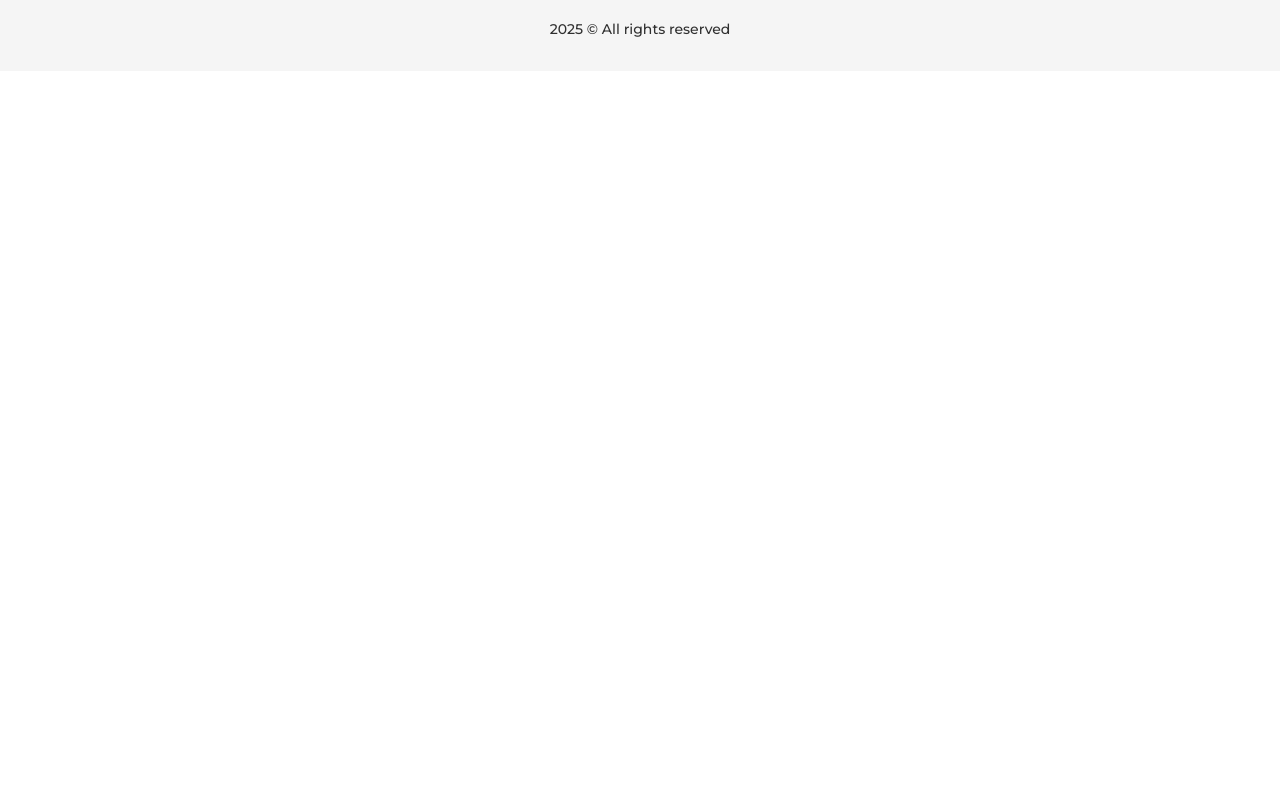
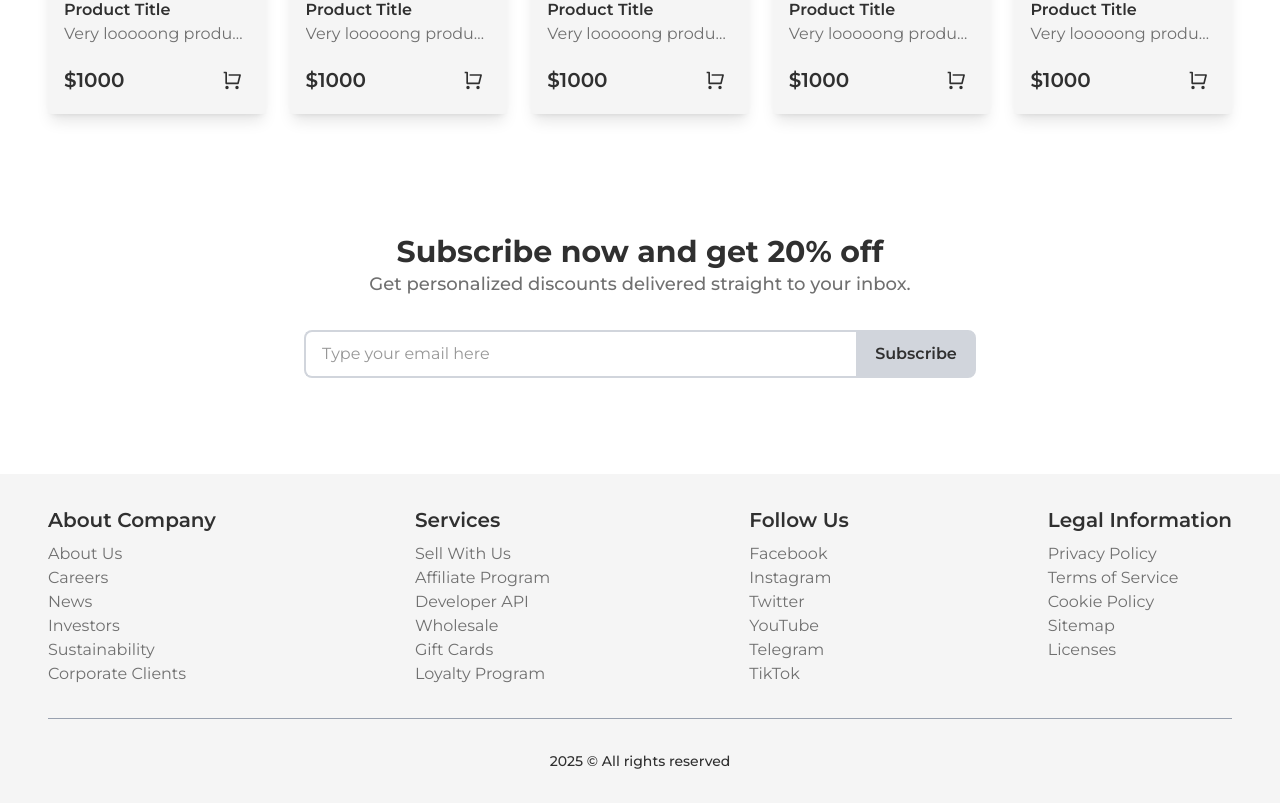
Before and after one commit to pticasolovey20/next_ecommerce, a Next.js app: page / in a window 1280 px wide. Shown: the part 1451-2254 px from the top of the page. Before the commit the page ends 1522 px from the top, so only its background shows below. Built offline with nearby package versions, Linux system fonts and the light colour scheme.

Commit message:
created banner component and subscription form

```diff
--- a/app/page.tsx
+++ b/app/page.tsx
@@ -1,7 +1,16 @@
+import { Fragment } from "react";
+import Banner from "@/components/Banner";
 import ProductList from "@/components/product/ProductList";
+import Subscription from "@/components/Subscription";
 
 const Home = () => {
-  return <ProductList />;
+  return (
+    <Fragment>
+      <Banner />
+      <ProductList />
+      <Subscription />
+    </Fragment>
+  );
 };
 
 export default Home;
--- /dev/null
+++ b/components/Banner.tsx
@@ -0,0 +1,9 @@
+const Banner = () => {
+  return (
+    <div className="h-[300px] flex items-center justify-center p-4 my-12 rounded-xl shadow-md bg-muted-foreground">
+      <h1 className="text-3xl font-bold">Banner</h1>
+    </div>
+  );
+};
+
+export default Banner;
--- /dev/null
+++ b/components/Subscription.tsx
@@ -0,0 +1,19 @@
+import SubscriptionForm from "@/components/form/SubscriptionForm";
+
+const Subscription = () => {
+  return (
+    <div className="max-w-2xl w-full py-24 mx-auto">
+      <h3 className="md:text-center text-2xl md:text-3xl font-bold">
+        Subscribe now and get 20% off
+      </h3>
+
+      <p className="md:text-center text-base md:text-lg font-medium text-muted-foreground mb-6 md:mb-8">
+        Get personalized discounts delivered straight to your inbox.
+      </p>
+
+      <SubscriptionForm />
+    </div>
+  );
+};
+
+export default Subscription;
--- /dev/null
+++ b/components/form/SubscriptionForm.tsx
@@ -0,0 +1,27 @@
+import { classNames } from "@/utils/classNames";
+import React from "react";
+
+const SubscriptionForm = () => {
+  return (
+    <form className="h-12 w-full flex">
+      <input
+        placeholder="Type your email here"
+        className="flex-1 border-2 border-gray-300 border-r-0 rounded-lg rounded-r-none px-4 outline-none"
+      />
+
+      <button
+        type="submit"
+        className={classNames(
+          "w-[120px] font-semibold",
+          "border-2 border-gray-300",
+          "rounded-lg rounded-l-none",
+          "px-2 bg-gray-300"
+        )}
+      >
+        Subscribe
+      </button>
+    </form>
+  );
+};
+
+export default SubscriptionForm;
```
